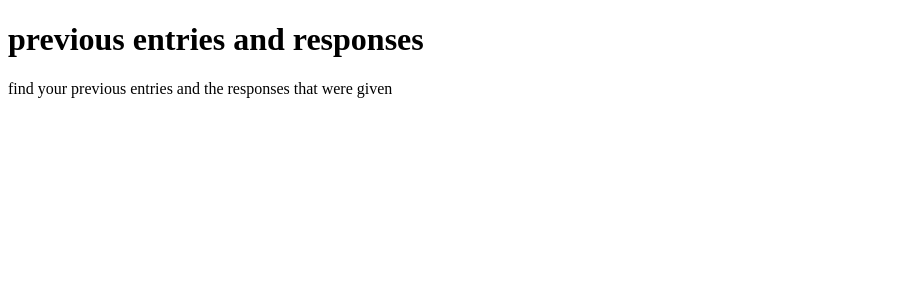
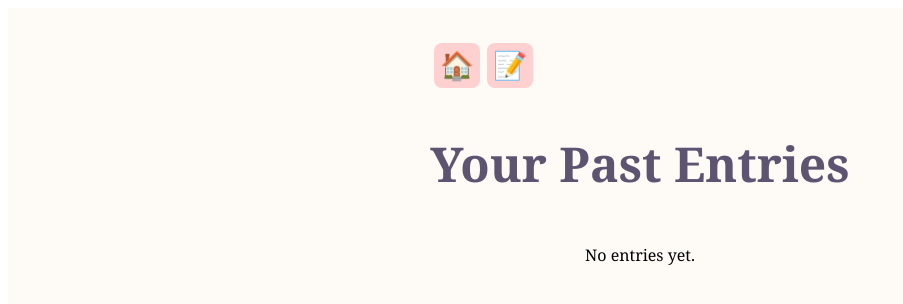
Before and after one commit to ShaynaMBarclay/vent2me, a React (Vite) app: page /history in a window 1280 px wide. Shown: the top 304 px of the page, without its empty margins (0-903 px from the left). Built offline with nearby package versions, Linux system fonts and the light colour scheme; the HTML template or start-up script is replaced by a standard one.

Commit message:
added histroy

```diff
--- a/src/pages/History.jsx
+++ b/src/pages/History.jsx
@@ -1,10 +1,39 @@
+import { useEffect, useState } from 'react';
+import { useNavigate } from 'react-router-dom';
+import '../styles/History.css';
+
 function History() {
-    return (
-        <div>
-        <h1>previous entries and responses </h1>
-        <p>find your previous entries and the responses that were given</p>
+  const [entries, setEntries] = useState([]);
+  const navigate = useNavigate();
+
+  useEffect(() => {
+    const saved = JSON.parse(localStorage.getItem('journalEntries')) || [];
+    setEntries(saved);
+  }, []);
+
+  return (
+    <div className="history-container">
+      <div className="history-header">
+        <button onClick={() => navigate('/')} className="journalhome-button">🏠</button>
+        <button onClick={() => navigate('/journal')} className="journalhome-button">📝</button>
+        <h2>Your Past Entries</h2>
       </div>
-    );
+
+      {entries.length === 0 ? (
+        <p className="no-entries">No entries yet.</p>
+      ) : (
+        <ul className="entry-list">
+          {entries.map((entry) => (
+            <li key={entry.id} className="entry-item">
+              <div className="entry-mood">Mood: <strong>{entry.mood}</strong></div>
+              <div className="entry-date">{new Date(entry.date).toLocaleString()}</div>
+              <p className="entry-text">{entry.text}</p>
+            </li>
+          ))}
+        </ul>
+      )}
+    </div>
+  );
 }
 
 export default History;
--- a/src/pages/Journal.jsx
+++ b/src/pages/Journal.jsx
@@ -74,9 +74,23 @@ function Journal() {
 
   const handleSubmit = (e) => {
     e.preventDefault();
-    const mood = selectedMood;
-    console.log('Mood:', mood);
-    console.log('Entry:', entry);
+    const mood = selectedMood || customMood.trim();
+    if (!mood || !entry.trim()) return;
+
+    const newEntry = {
+      id: Date.now(),
+      mood,
+      text: entry.trim(),
+      date: new Date().toISOString(),
+    };
+
+    // Get existing entries from localStorage
+    const existingEntries = JSON.parse(localStorage.getItem('journalEntries')) || [];
+
+    // Save updated list
+    localStorage.setItem('journalEntries', JSON.stringify([newEntry, ...existingEntries]));
+
+    // Clear form inputs
     setSelectedMood('');
     setCustomMood('');
     setEntry('');
@@ -89,8 +103,12 @@ function Journal() {
         <button onClick={() => navigate('/')} className="journalhome-button">
           🏠
         </button>
+        <button onClick={() => navigate('/history')} className="history-button">
+        📖
+</button>
         <h2>How are you feeling today?</h2>
       </div>
+
 
       {/* Mood Buttons */}
       <div className="mood-buttons">
--- a/src/styles/App.css
+++ b/src/styles/App.css
@@ -1,2 +1,3 @@
 @import './Home.css';
 @import './Journal.css';
+@import './History.css';
--- /dev/null
+++ b/src/styles/History.css
@@ -0,0 +1,65 @@
+.history-container {
+    padding: 2rem;
+    background-color: #fefaf6;
+    min-height: 100vh;
+    font-family: 'Georgia', serif;
+    display: flex;
+    flex-direction: column;
+    align-items: center;
+  }
+
+  .history-header {
+    font-size: 2rem;
+    margin-bottom: 1rem;
+    color: #4e3d2c;
+  }
+
+  .entries-grid {
+    display: flex;
+    flex-wrap: wrap;
+    gap: 2rem;
+    justify-content: center;
+    width: 100%;
+    max-width: 1200px;
+  }
+
+  .journal-entry-card {
+    background: #fffef9;
+    border: 1px solid #e0d6c6;
+    border-radius: 8px;
+    box-shadow: 3px 6px 12px rgba(0, 0, 0, 0.1);
+    padding: 1.5rem;
+    width: 300px;
+    min-height: 200px;
+    position: relative;
+    transition: transform 0.2s ease;
+  }
+
+  .journal-entry-card:hover {
+    transform: translateY(-5px);
+  }
+
+  .entry-mood {
+    font-weight: bold;
+    font-size: 1.2rem;
+    color: #a0522d;
+    margin-bottom: 0.5rem;
+  }
+
+  .entry-date {
+    font-size: 0.8rem;
+    color: #777;
+    margin-bottom: 1rem;
+  }
+
+  .entry-text {
+    font-size: 1rem;
+    color: #333;
+    line-height: 1.5;
+    white-space: pre-wrap;
+  }
+
+  .book-background {
+    background-image: linear-gradient(135deg, #fffef9 25%, #f5f2eb 25%, #f5f2eb 50%, #fffef9 50%, #fffef9 75%, #f5f2eb 75%, #f5f2eb 100%);
+    background-size: 20px 20px;
+  }
--- a/src/styles/Journal.css
+++ b/src/styles/Journal.css
@@ -73,12 +73,14 @@
     background-color: #ff7b89;
   }
 
-  .journalhome-button {
-    background-color: #ffb6b9;
+  .journalhome-button,
+  .history-button {
+    background-color: #ffb6b99b;
     color: white;
+    margin: 0.2rem;
     border: none;
-    padding: 0.7rem;
-    font-size: 1.4rem;
+    padding: 0.4rem;
+    font-size: 1.7rem;
     border-radius: 8px;
     cursor: pointer;
     transition: background-color 0.3s;
```
